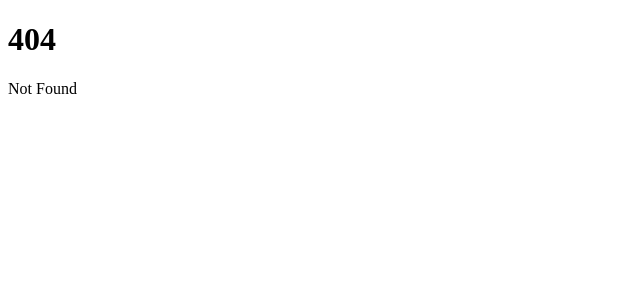
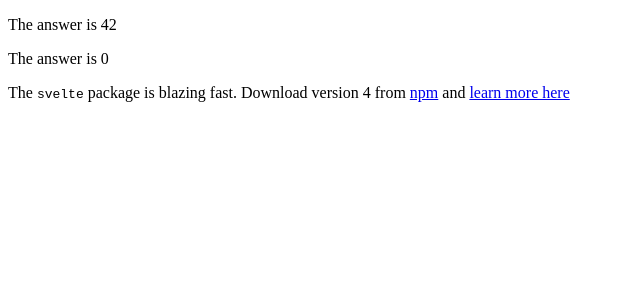
Before and after one commit to YooInKeun/TIL-Svelte, a SvelteKit app: page /part1/props in a window 1280 px wide. Before the commit this address had no page. Shown: the top 300 px of the page, without its empty margins (0-640 px from the left). Built offline with nearby package versions, Linux system fonts and the light colour scheme.

Commit message:
add part1 props study

```diff
--- /dev/null
+++ b/src/routes/part1/props/+page.svelte
@@ -0,0 +1,16 @@
+<script>
+    import Nested from "./nested.svelte";
+    import PacakgeInfo from "./PacakgeInfo.svelte";
+
+    const pkg = {
+        name: 'svelte',
+        speed: 'blazing',
+        version: 4,
+        website: 'htps://svelte.dev'
+    };
+</script>
+
+<Nested answer={42} />
+<Nested />
+
+<PacakgeInfo {...pkg}/>
--- /dev/null
+++ b/src/routes/part1/props/Nested.svelte
@@ -0,0 +1,5 @@
+<script lang="ts">
+    export let answer: number = 0;
+</script>
+
+<p>The answer is {answer}</p>
--- /dev/null
+++ b/src/routes/part1/props/PacakgeInfo.svelte
@@ -0,0 +1,13 @@
+<script lang="ts">
+    export let name: string;
+    export let version: number;
+    export let speed: string;
+    export let website: string;
+
+    $: href = `https://www.npmjs.com/package/${name}`;
+</script>
+
+<p>
+    The <code>{name}</code> package is {speed} fast. Download version {version} from
+	<a {href}>npm</a> and <a href={website}>learn more here</a>
+</p>
```
